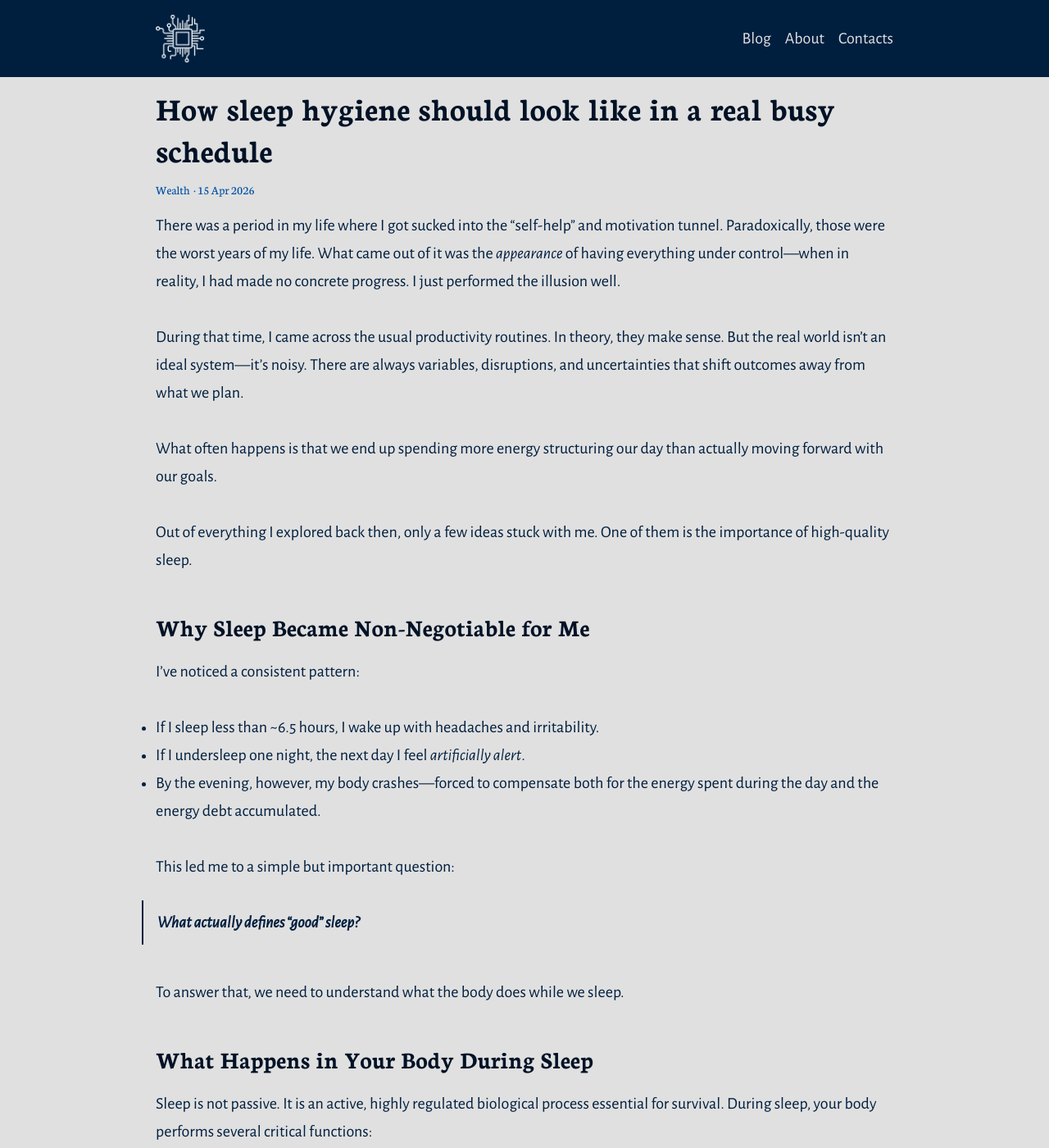
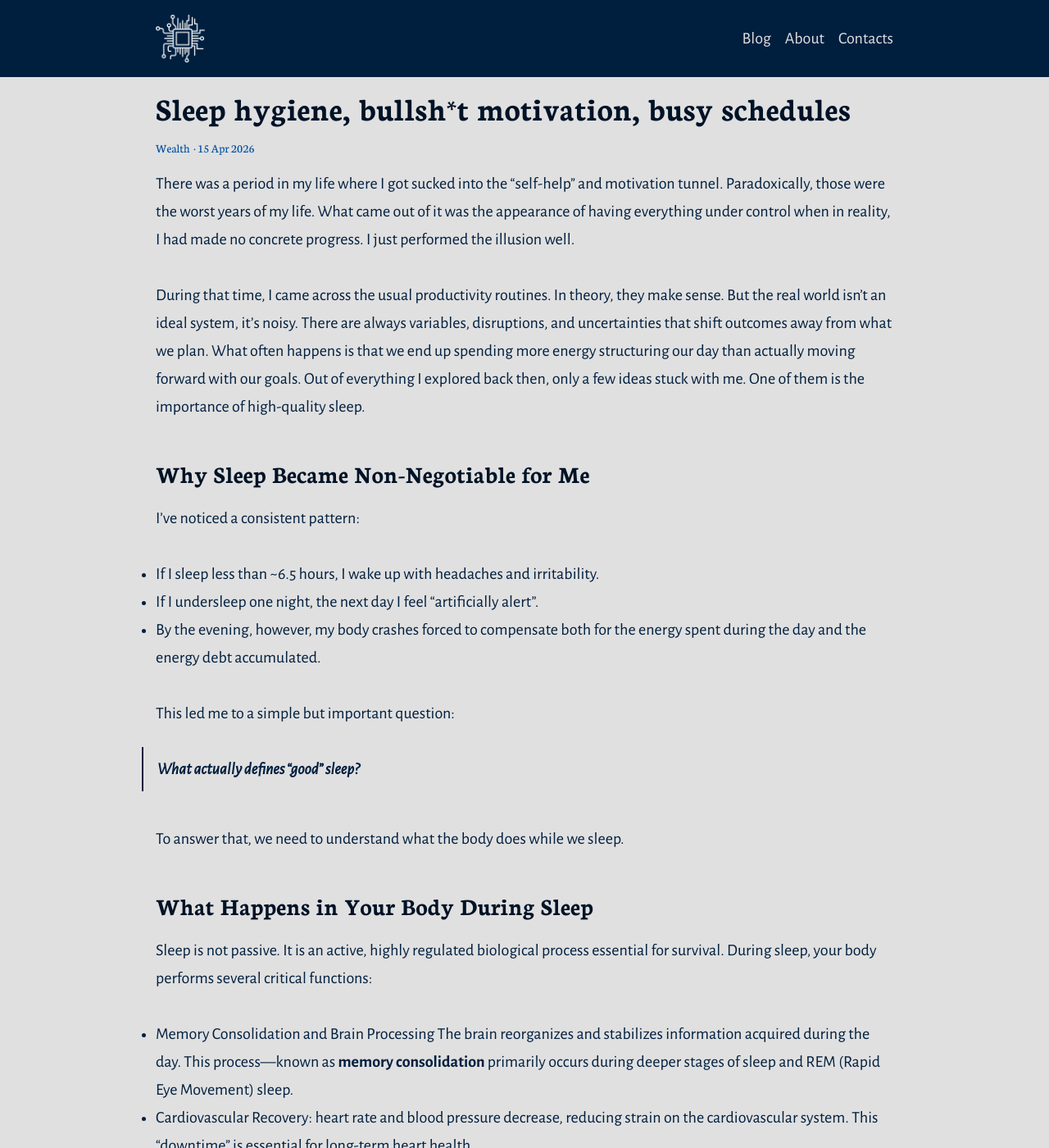
Before and after one commit to armandoahir/armandoahir.github.io, a Jekyll site: the page built from _posts/2026-04-15-How-sleep-hygiene-should-look-like-in-a-real-busy-schedule.md, in a window 1280 px wide and 1400 px high. Shown: the whole window at 82% size. Built offline with Jekyll 4.4.1, drawn with Linux system fonts in a browser that asks for light colours; some of the changed lines change nothing that is shown; some of the changed text lies outside the part shown.

Commit message:
[14th Apr] Fix posts

```diff
--- a/_posts/2026-04-15-How-sleep-hygiene-should-look-like-in-a-real-busy-schedule.md
+++ b/_posts/2026-04-15-How-sleep-hygiene-should-look-like-in-a-real-busy-schedule.md
@@ -1,24 +1,22 @@
 ---
-title: How sleep hygiene should look like in a real busy schedule
+title: Sleep hygiene, bullsh*t motivation, busy schedules
 category: Wealth
 author: arma.
 ---
 
-There was a period in my life where I got sucked into the “self-help” and motivation tunnel. Paradoxically, those were the worst years of my life. What came out of it was the *appearance* of having everything under control—when in reality, I had made no concrete progress. I just performed the illusion well.
+There was a period in my life where I got sucked into the “self-help” and motivation tunnel. Paradoxically, those were the worst years of my life. What came out of it was the appearance of having everything under control when in reality, I had made no concrete progress. I just performed the illusion well.
 <!-- more -->
 
-During that time, I came across the usual productivity routines. In theory, they make sense. But the real world isn’t an ideal system—it’s noisy. There are always variables, disruptions, and uncertainties that shift outcomes away from what we plan.
-
+During that time, I came across the usual productivity routines. In theory, they make sense. But the real world isn’t an ideal system, it’s noisy. There are always variables, disruptions, and uncertainties that shift outcomes away from what we plan.
 What often happens is that we end up spending more energy structuring our day than actually moving forward with our goals.
-
 Out of everything I explored back then, only a few ideas stuck with me. One of them is the importance of high-quality sleep.
 
 ### Why Sleep Became Non-Negotiable for Me
 I’ve noticed a consistent pattern:
 
 - If I sleep less than ~6.5 hours, I wake up with headaches and irritability.
-- If I undersleep one night, the next day I feel *artificially alert*.
-- By the evening, however, my body crashes—forced to compensate both for the energy spent during the day and the energy debt accumulated.
+- If I undersleep one night, the next day I feel "artificially alert".
+- By the evening, however, my body crashes forced to compensate both for the energy spent during the day and the energy debt accumulated.
 
 This led me to a simple but important question:
 
@@ -30,25 +28,25 @@
 Sleep is not passive. It is an active, highly regulated biological process essential for survival.
 During sleep, your body performs several critical functions:
 
-1. Memory Consolidation and Brain Processing
-The brain reorganizes and stabilizes information acquired during the day. This process—known as **memory consolidation**—primarily occurs during deeper stages of sleep and REM (Rapid Eye Movement) sleep.
+- Memory Consolidation and Brain Processing
+The brain reorganizes and stabilizes information acquired during the day. This process—known as **memory consolidation** primarily occurs during deeper stages of sleep and REM (Rapid Eye Movement) sleep.
 
-2. Cardiovascular Recovery: heart rate and blood pressure decrease, reducing strain on the cardiovascular system. This “downtime” is essential for long-term heart health.
+- Cardiovascular Recovery: heart rate and blood pressure decrease, reducing strain on the cardiovascular system. This “downtime” is essential for long-term heart health.
 
-3. Thermoregulation: core body temperature drops, which helps initiate and maintain sleep. This is why cooler environments tend to improve sleep quality.
+- Thermoregulation: core body temperature drops, which helps initiate and maintain sleep. This is why cooler environments tend to improve sleep quality.
 
-4. Muscle Relaxation and Repair
+- Muscle Relaxation and Repair
 Muscles relax, and tissue repair processes accelerate. Growth hormone is released, supporting recovery and regeneration.
 
-5. Hormonal Regulation: sleep plays a key role in balancing hormones, including:
+- Hormonal Regulation: sleep plays a key role in balancing hormones, including:
 - **Leptin** (satiety hormone)
 - **Ghrelin** (hunger hormone)
 
 Sleep deprivation disrupts this balance, often increasing appetite and cravings.
 
-6. Immune System Maintenance: the immune system strengthens during sleep. Chronic sleep deprivation is associated with increased susceptibility to infections and inflammation.
+- Immune System Maintenance: the immune system strengthens during sleep. Chronic sleep deprivation is associated with increased susceptibility to infections and inflammation.
 
-7. REM Sleep and Dreaming: during REM sleep, brain activity resembles wakefulness. This phase is linked to emotional regulation, creativity, and problem-solving.
+- REM Sleep and Dreaming: during REM sleep, brain activity resembles wakefulness. This phase is linked to emotional regulation, creativity, and problem-solving.
 
 ## The Role of the Circadian Rhythm
 
@@ -90,31 +88,30 @@
 
 Here’s what I’ve found to be realistically effective—not idealized, but applicable.
 
-1. Eliminate or minimize caffeine
+- Eliminate or minimize caffeine
 Caffeine (coffee, tea, matcha, yerba mate, cola) blocks **adenosine**, a molecule that builds sleep pressure.
 
 Even if you “feel fine,” caffeine can degrade sleep quality hours later. Sensitivity varies, but reducing intake—especially in the afternoon—is one of the highest-impact changes.
 
-2. Prepare the Next Day in Advance
+- Prepare the Next Day in Advance
 Set up:
-- Clothes
-- Breakfast
-- Meals
-- Work essentials
+- **Clothes
+- **Breakfast
+- **Meals
+- **Work essentials
 This reduces cognitive load before sleep. Fewer unresolved thoughts = less mental friction when falling asleep.
-3. Keep Your Environment Clean and Orderly
+- Keep Your Environment Clean and Orderly
 A chaotic environment creates low-level stress.
 
 Personally, trying to sleep in a messy room adds unnecessary mental noise. Clean space → lower cognitive load → better sleep onset.
 
-4. Go to Bed Clean
-- Shower and Change Clothes: your bed shouldn’t accumulate everything you encountered during the day—public transport, surfaces, interactions.
-- Oral Hygiene: brushing your teeth (and using dental appliances if needed) is not just about hygiene—it creates a psychological “shutdown ritual.”
+- Go to Bed Clean
+- **Shower and Change Clothes: your bed shouldn’t accumulate everything you encountered during the day—public transport, surfaces, interactions.**
+- **Oral Hygiene: brushing your teeth (and using dental appliances if needed) is not just about hygiene—it creates a psychological “shutdown ritual.”**
 
-5. Relax Your Mind (Realistically)
+- Relax Your Mind (Realistically)
 
 The advice to “avoid screens completely” is often impractical.
-
 If you’ve accumulated stress during the day, you need a way to release it.
 
 Options that *actually work*:
@@ -123,7 +120,6 @@
 - Light, enjoyable content
 
 The key is not the medium—it’s the **intentional cutoff**.
-
 Set a clear time where stimulation ends.
 There was a period in my life where I got sucked into the “self-help” and motivation tunnel. Paradoxically, those were the worst years of my life. What came out of it was the appearance of having everything under control, when in reality I had made no concrete progress—but I performed it well.
 
```
